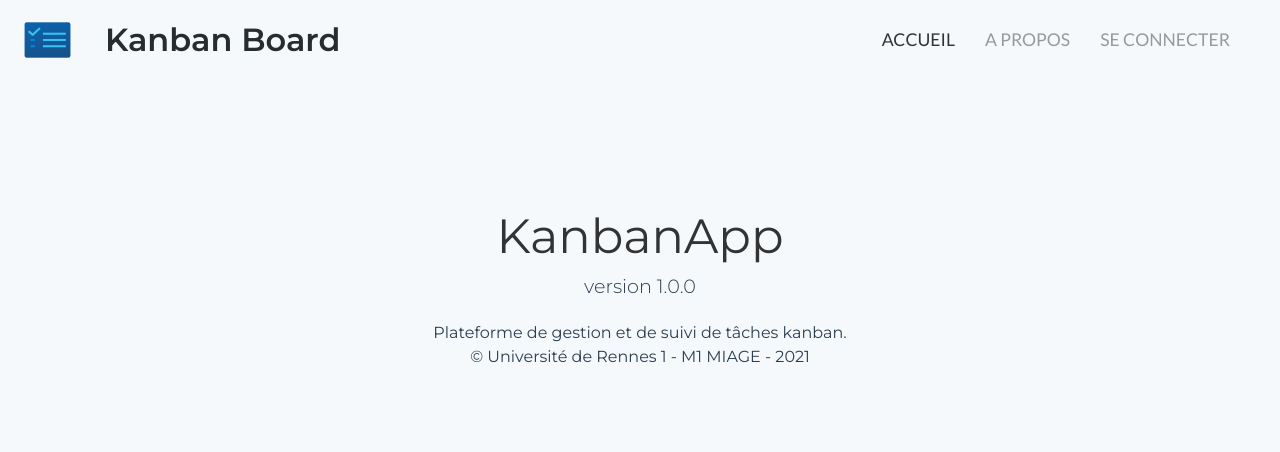
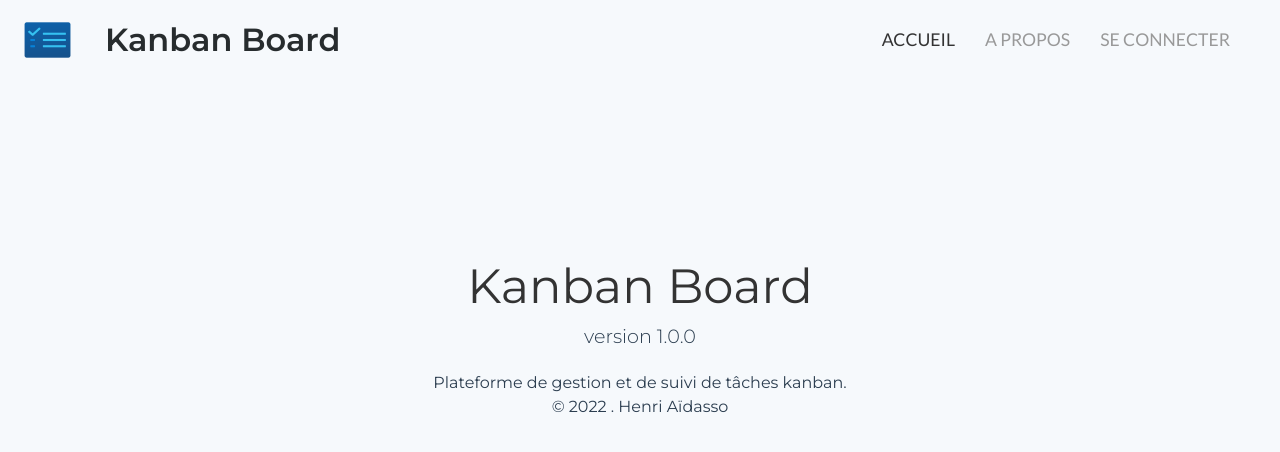
Before and after one commit to ahenrij/kanban-front, a Vue app: page /about in a window 1280 px wide. Shown: the top 452 px of the page. Built offline with nearby package versions, Linux system fonts and the light colour scheme; what vue-notification would draw is missing.

Commit message:
about updated

```diff
--- a/src/views/About.vue
+++ b/src/views/About.vue
@@ -1,8 +1,10 @@
 <template>
-  <div class="about">
-    <span class="uk-text-lead uk-text-notmal">KanbanApp</span><br>
-    <span class="uk-text-light" style="font-size: 1.2em;">version 1.0.0</span>
-    <p>Plateforme de gestion et de suivi de tâches kanban. <br> © Université de Rennes 1 - M1 MIAGE - 2021</p>
+  <div class="about uk-flex uk-flex-middle uk-flex-center">
+    <div>
+      <span class="uk-text-lead uk-text-notmal">Kanban Board</span><br>
+      <span class="uk-text-light" style="font-size: 1.2em;">version 1.0.0</span>
+      <p>Plateforme de gestion et de suivi de tâches kanban. <br> © 2022 . Henri Aïdasso</p>
+    </div>
   </div>
 </template>
 
@@ -11,7 +13,7 @@
     font-family: 'Monsterrat';
   }
   .about {
-    padding: 200px 25px 20px 25px;
+    padding: 250px 25px 20px 25px;
   }
   .uk-text-lead {
     font-size: 3em;
```
